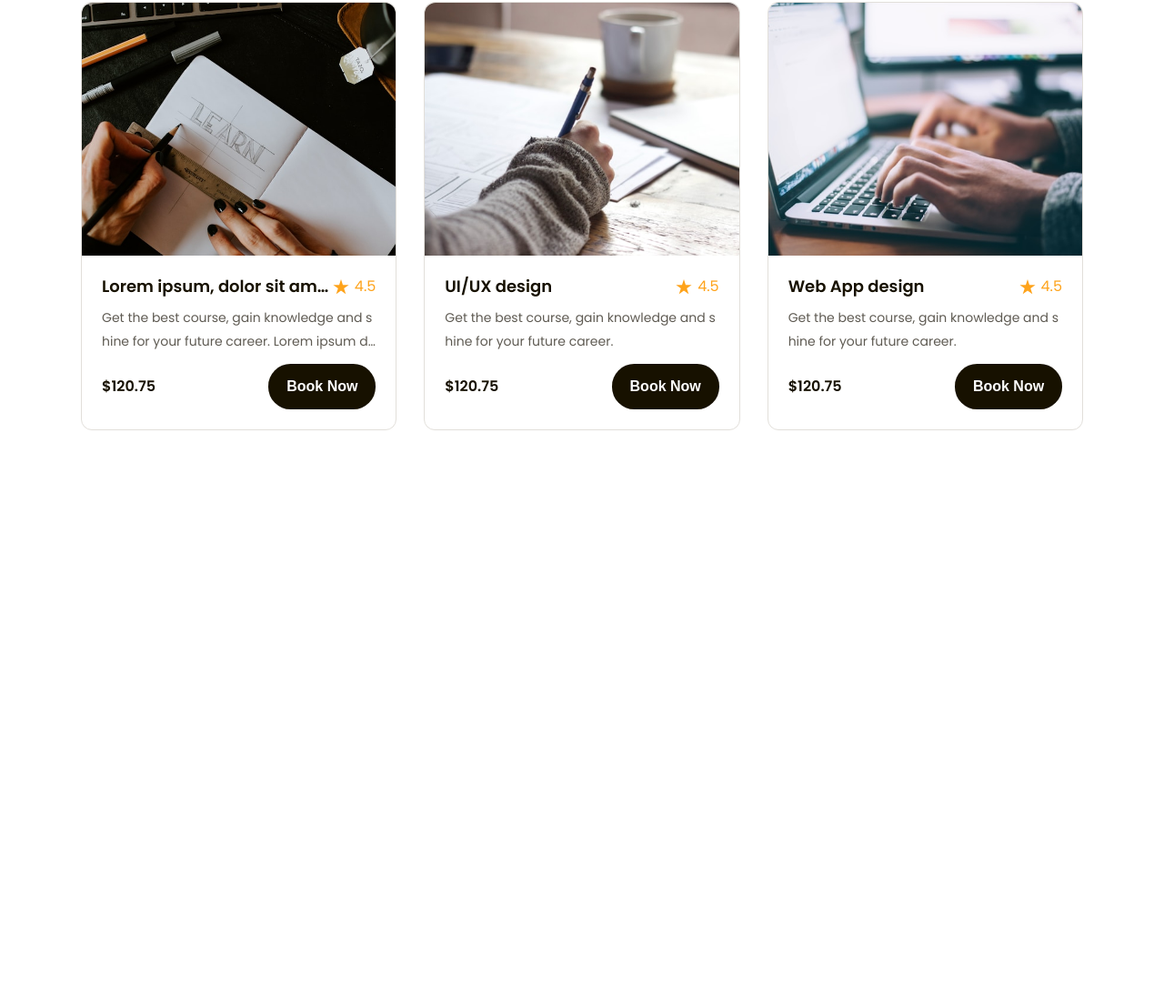
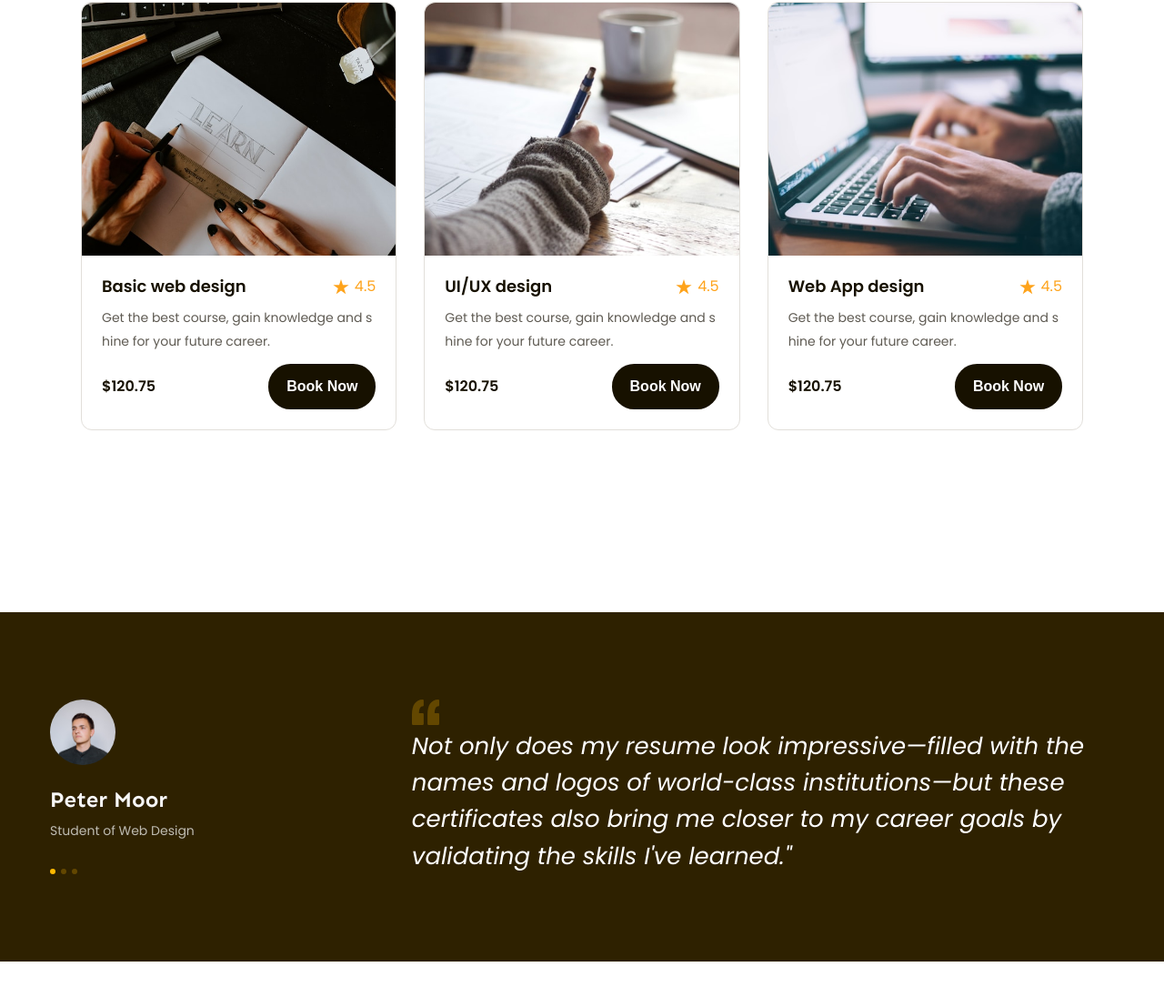
Before and after one commit to binh1922004/figma-tohtml, a plain HTML site: page index.html in a window 1280 px wide. Shown: the part 1234-2330 px from the top of the page at 91% size. Drawn offline with Linux system fonts and the light colour scheme.

Commit message:
feedback

```diff
--- a/assets/css/style.css
+++ b/assets/css/style.css
@@ -410,3 +410,68 @@ a {
 .popular .course-item .btn-book.btn-book:hover {
   background: var(--primary-color);
 }
+/* ========== feedback================== */
+.feedback {
+  margin-top: 135px;
+  padding: 96px 0px;
+  background: #2e2100;
+}
+
+.feedback-item {
+  display: flex;
+}
+
+.feedback-item .avatar {
+  width: 72px;
+  height: 72px;
+  flex-shrink: 0;
+  border-radius: 72px;
+  object-fit: cover;
+}
+
+.feedback-item .info .member-name {
+  margin-top: 18px;
+  color: #f7f7f7;
+  font-family: var(--font-heading);
+  font-size: 2.4rem;
+  font-weight: 700;
+  line-height: 1.42; /* 141.667% */
+}
+
+.feedback-item .info .desc {
+  margin-top: 4px;
+  color: #bfbcb2;
+  font-size: 1.4rem;
+  font-weight: 400;
+  line-height: 1.86; /* 185.714% */
+}
+
+.feedback-item .info .dots {
+  margin-top: 28px;
+  display: flex;
+  gap: 6px;
+}
+
+.feedback-item .info .dot {
+  width: 6px;
+  height: 6px;
+  border-radius: 6px;
+  background: #634700;
+  cursor: pointer;
+}
+.feedback-item .info .dot.active {
+  background: var(--primary-color);
+  cursor: default;
+}
+
+.feedback-item .content {
+  width: 66%;
+  margin-left: auto;
+}
+.feedback-item blockquote {
+  color: #fff;
+  font-size: 2.6rem;
+  font-style: italic;
+  font-weight: 400;
+  line-height: 1.54; /* 153.846% */
+}
--- a/index.html
+++ b/index.html
@@ -182,9 +182,7 @@
                 <div class="head">
                   <h3 class="title">
                     <a class="line-clamp break-all" href="#!"
-                      >Lorem ipsum, dolor sit amet consectetur adipisicing elit.
-                      Voluptatem eveniet maiores provident enim quisquam
-                      deserunt assumenda adipisci</a
+                      >Basic web design</a
                     >
                   </h3>
                   <div class="rating">
@@ -194,9 +192,7 @@
                 </div>
                 <p class="desc line-clamp line-2 break-all">
                   Get the best course, gain knowledge and shine for your future
-                  career. Lorem ipsum dolor, sit amet consectetur adipisicing
-                  elit. Laboriosam labore molestias blanditiis vero sit rerum
-                  omnis reiciendis odio est hic.
+                  career.
                 </p>
                 <div class="foot">
                   <span class="price">$120.75</span>
@@ -259,6 +255,41 @@
           </div>
         </div>
       </div>
+      <!-- feedback -->
+      <div class="feedback">
+        <div class="main_content">
+          <div class="feedback-list">
+            <!-- item1 -->
+            <div class="feedback-item">
+              <!-- khoi ben trai -->
+              <div class="info">
+                <img
+                  src="assets/img/avatar.jpg"
+                  alt="Peter moon"
+                  class="avatar"
+                />
+                <p class="member-name">Peter Moor</p>
+                <p class="desc">Student of Web Design</p>
+                <div class="dots">
+                  <span class="dot active"></span>
+                  <span class="dot"></span>
+                  <span class="dot"></span>
+                </div>
+              </div>
+
+              <div class="content">
+                <img src="assets/icon/qoutes.svg" alt="" class="open-quotes" />
+                <blockquote>
+                  Not only does my resume look impressive—filled with the names
+                  and logos of world-class institutions—but these certificates
+                  also bring me closer to my career goals by validating the
+                  skills I've learned."
+                </blockquote>
+              </div>
+            </div>
+          </div>
+        </div>
+      </div>
     </main>
   </body>
 </html>
```
Also changed, not shown: assets/icon/qoutes.svg (added), assets/img/avatar.jpg (added).
